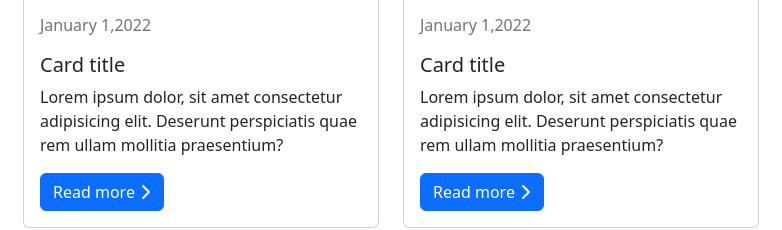
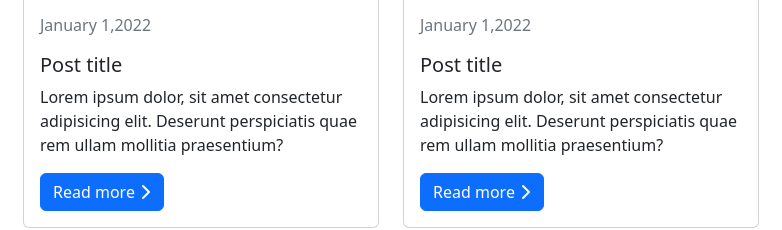
Before and after one commit to AkromjonManba/bootstrap-maket, a plain HTML site: page index.html in a window 1280 px wide. Shown: the part 928-1158 px from the top of the page, 59-841 px from the left. Drawn offline with nearby package versions, Linux system fonts and the light colour scheme.

Commit message:
change mini erros

```diff
--- a/index.html
+++ b/index.html
@@ -54,7 +54,7 @@
 									<p class="text-secondary text-capitalize mb">
 										january 1,2022
 									</p>
-									<h5 class="card-title">Card title</h5>
+									<h5 class="card-title">Post title</h5>
 									<p class="card-text">
 										Lorem ipsum dolor, sit amet consectetur adipisicing elit.
 										Deserunt perspiciatis quae rem ullam mollitia praesentium?
@@ -74,7 +74,7 @@
 								/>
 								<div class="card-body">
 									<p class="text-secondary text-capitalize">january 1,2022</p>
-									<h5 class="card-title">Card title</h5>
+									<h5 class="card-title">Post title</h5>
 									<p class="card-text">
 										Lorem ipsum dolor, sit amet consectetur adipisicing elit.
 										Deserunt perspiciatis quae rem ullam mollitia praesentium?
```
